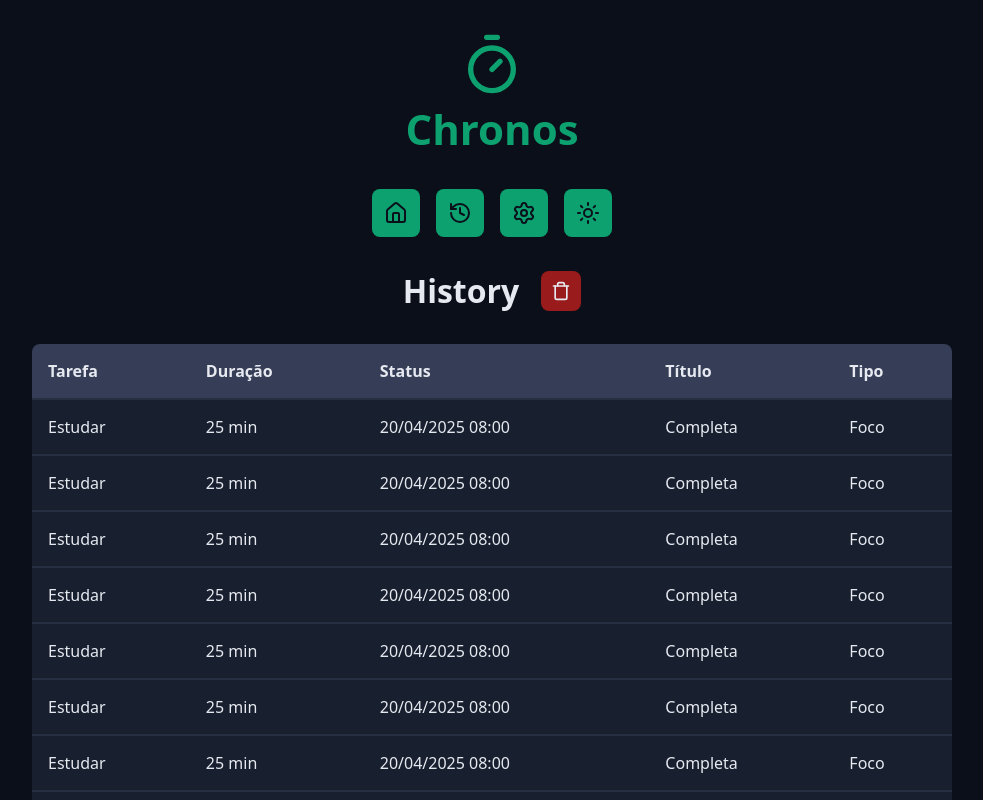
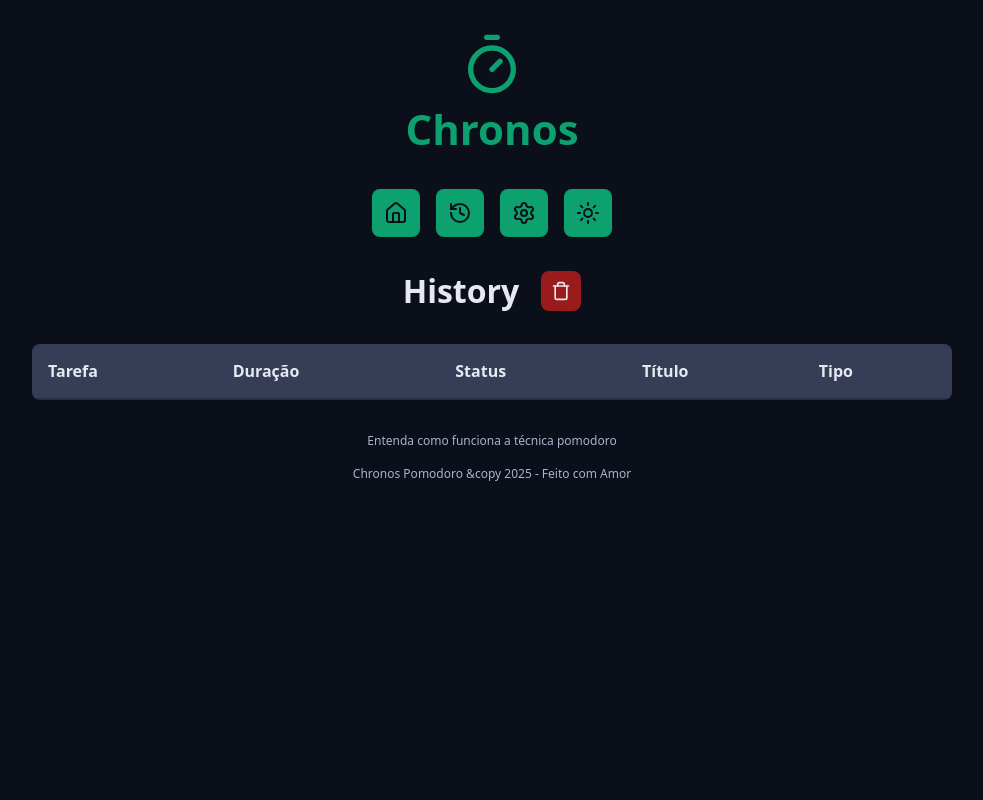
Before and after one commit to freddyvidigal/Chronos-Pomodoro, a React (Vite) app: page /history in a window 1280 px wide. Shown: the top 800 px of the page, without its empty margins (148-1131 px from the left). Built offline with nearby package versions, Linux system fonts and the light colour scheme.

Commit message:
logica history e formatDate

```diff
--- a/package.json
+++ b/package.json
@@ -10,6 +10,7 @@
     "preview": "vite preview"
   },
   "dependencies": {
+    "date-fns": "^4.1.0",
     "lucide-react": "^0.525.0",
     "react": "^19.1.0",
     "react-dom": "^19.1.0",
--- a/src/contexts/TaskContext/initialTaskState.ts
+++ b/src/contexts/TaskContext/initialTaskState.ts
@@ -7,8 +7,8 @@
   activeTask: null,
   currentCycle: 0,
   config: {
-    workTime: 1, //25
-    shortBreakTime: 1, //5
-    longBreakTime: 1, //15
+    workTime: 25, //25
+    shortBreakTime: 5, //5
+    longBreakTime: 15, //15
   },
 };
--- a/src/pages/History/index.tsx
+++ b/src/pages/History/index.tsx
@@ -6,8 +6,11 @@
 import { MainTemplate } from '../../templates/MainTemplate';
 
 import styles from './styles.module.css';
+import { useTaskContext } from '../../contexts/TaskContext/useTaskContext';
+import { formatDate } from '../../utils/formatDate';
 
 export function History() {
+  const { state } = useTaskContext();
   return (
     <MainTemplate>
       <Container>
@@ -37,14 +40,14 @@
               </tr>
             </thead>
             <tbody>
-              {Array.from({ length: 20 }).map((_, index) => {
+              {state.tasks.map(task => {
                 return (
-                  <tr key={index}>
-                    <td>Estudar</td>
-                    <td>25 min</td>
-                    <td>20/04/2025 08:00</td>
-                    <td>Completa</td>
-                    <td>Foco</td>
+                  <tr key={task.id}>
+                    <td>{task.name}</td>
+                    <td>{task.duration} min</td>
+                    <td>{formatDate(task.startDate)}</td>
+                    <td>{task.interruptDate}</td>
+                    <td>{task.type}</td>
                   </tr>
                 );
               })}
--- /dev/null
+++ b/src/utils/formatDate.ts
@@ -0,0 +1,6 @@
+import { format } from 'date-fns';
+
+export function formatDate(timestamp: number) {
+  const date = new Date(timestamp);
+  return format(date, 'dd/MM/yyyy HH:mm');
+}
```
Also changed, not shown: 1 other file (tests, documents, lock files or other folders).
